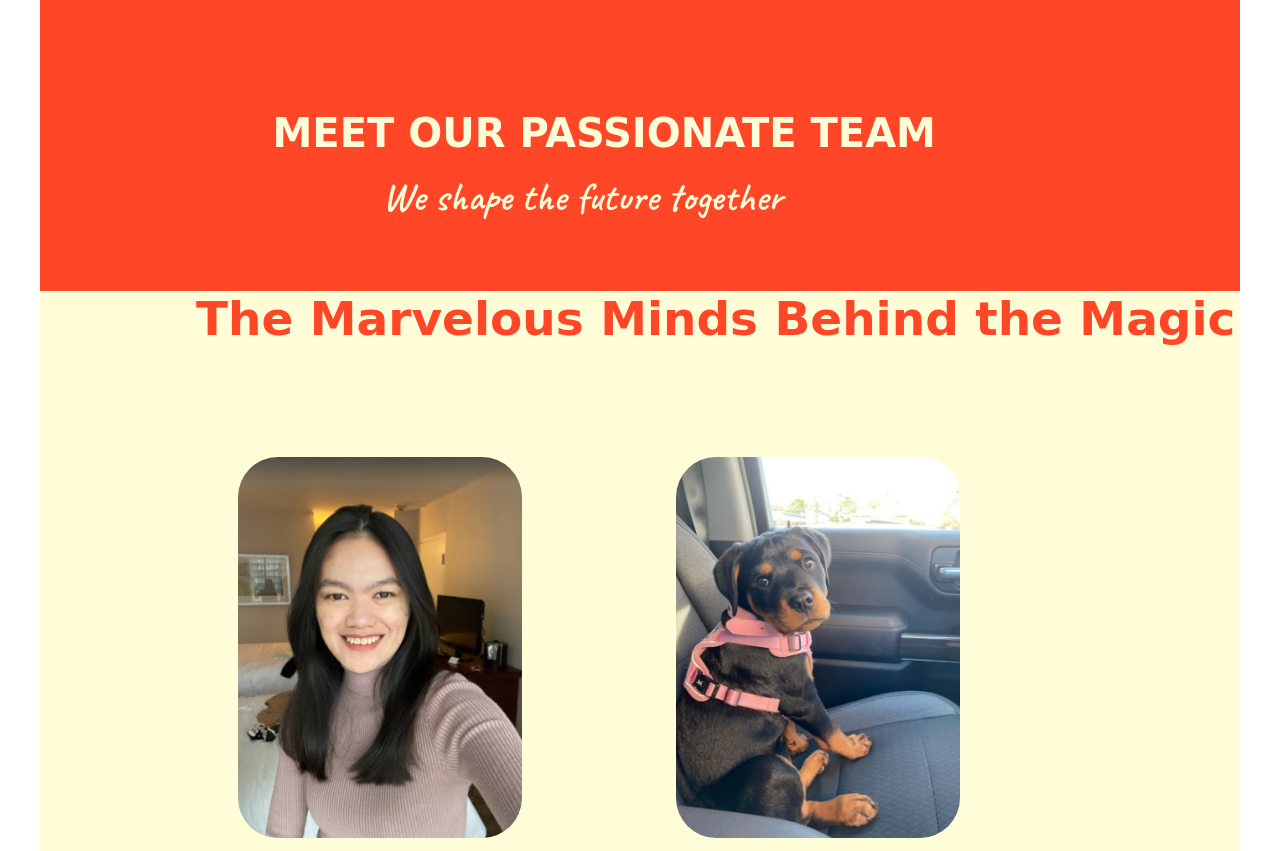
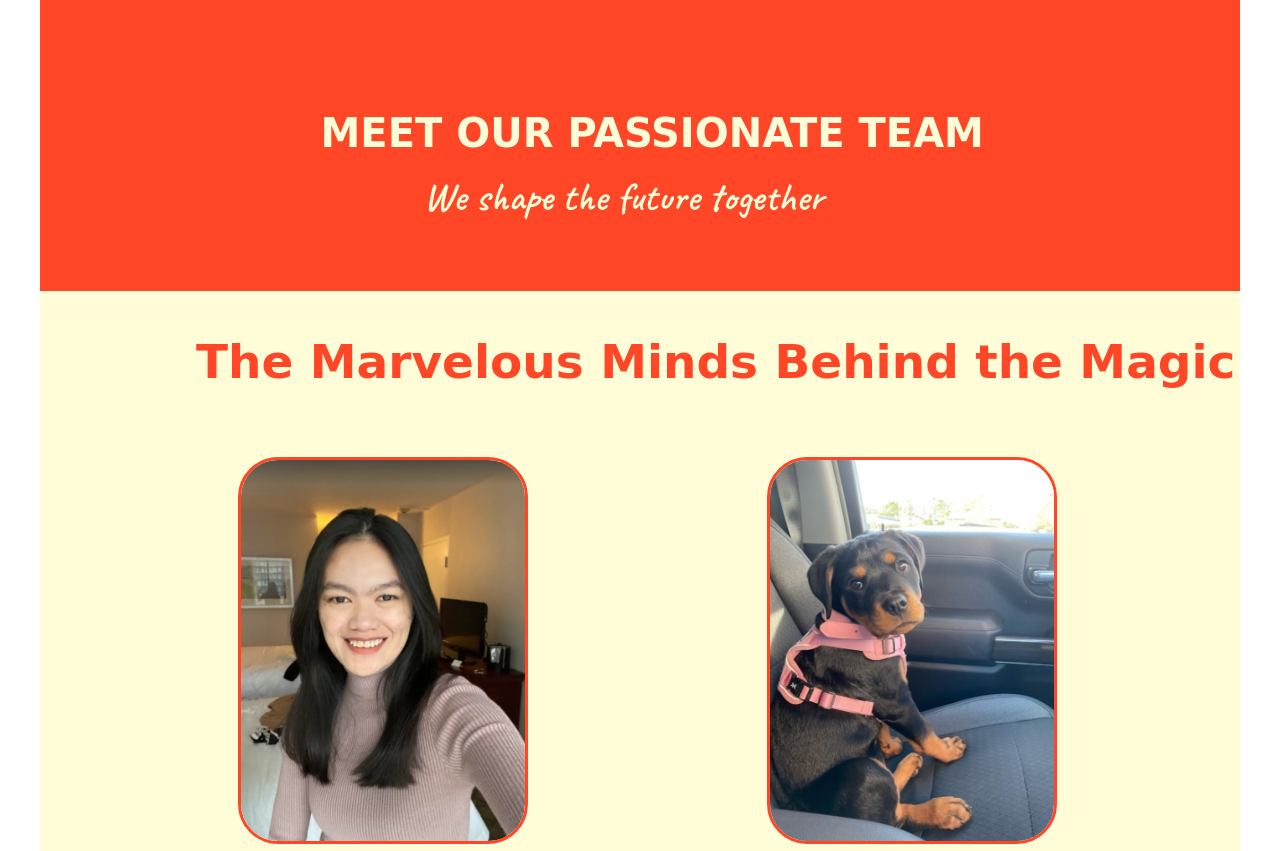
Before and after one commit to gracegesalan/gesalan_applegrace_dynamic_team_page, a plain HTML site: page index.html in a window 1280 px wide. Shown: the part 101-952 px from the top of the page. Drawn offline with Linux system fonts and the light colour scheme; a web font is replaced by a local one.

Commit message:
edited the image border CSS

```diff
--- a/css/main.css
+++ b/css/main.css
@@ -81,7 +81,7 @@
     grid-row: 1/2;
     grid-column: 3/11;
     padding-top: 80px;
-    padding-left: 25px;
+    padding-left: 73px;
     font-family: 'Rampart One', cursive;
 }
 
@@ -90,7 +90,7 @@
     grid-column: 4/10;
     grid-row: 1/2;
     padding-top: 135px;
-    padding-left: 35px;
+    padding-left: 76px;
     font-family: 'Caveat', cursive;
     color: #FFFDD8;
 }
@@ -112,7 +112,7 @@
 #team-bio h2 {
     color: #FF4727;
     font-size: 47px;
-
+    padding-top: 43px;
     padding-left: 6px;
     font-family: 'Rampart One', cursive;
     margin-left: 150px;
@@ -124,12 +124,14 @@
     grid-column: 3/5;
     border-radius: 40px;
     margin-right: 150px;
+    border: 3px solid #FF4727;
 }
 
 #team-2 {
-
+  margin-left: 85px;
   grid-column: 6/9;
   border-radius: 40px;
+  border: 3px solid #FF4727;
 }
 
 
--- a/index.html
+++ b/index.html
@@ -62,7 +62,7 @@
 
             </section>
             <section class="lightbox" id="lightbox">
-
+                <h2 class="hidden">Lightbox</h2>
                 <article class="grid-con">
                     <h3 class="lb_heading"></h3>
                     <div class="lightbox-right-side">
```
